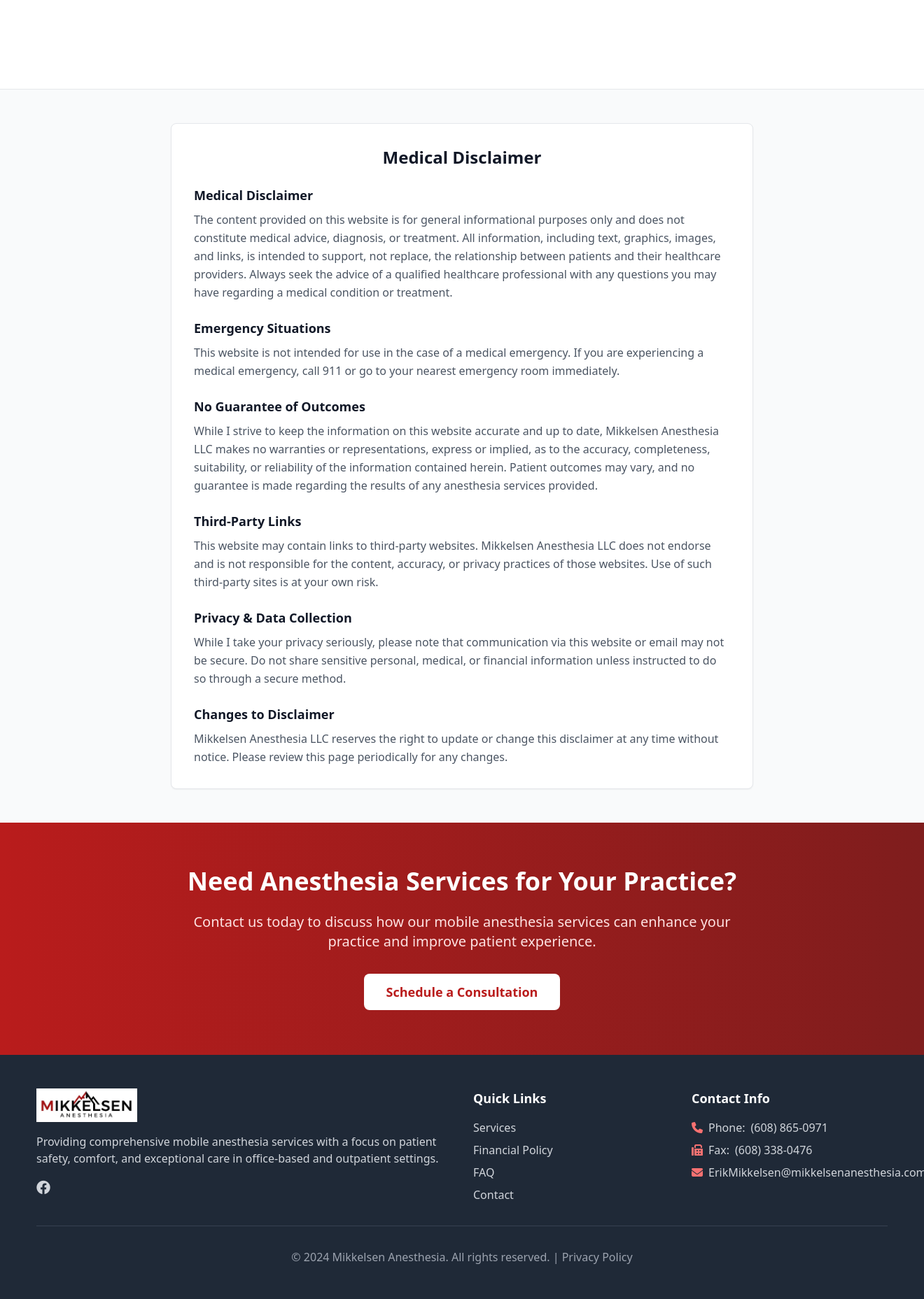
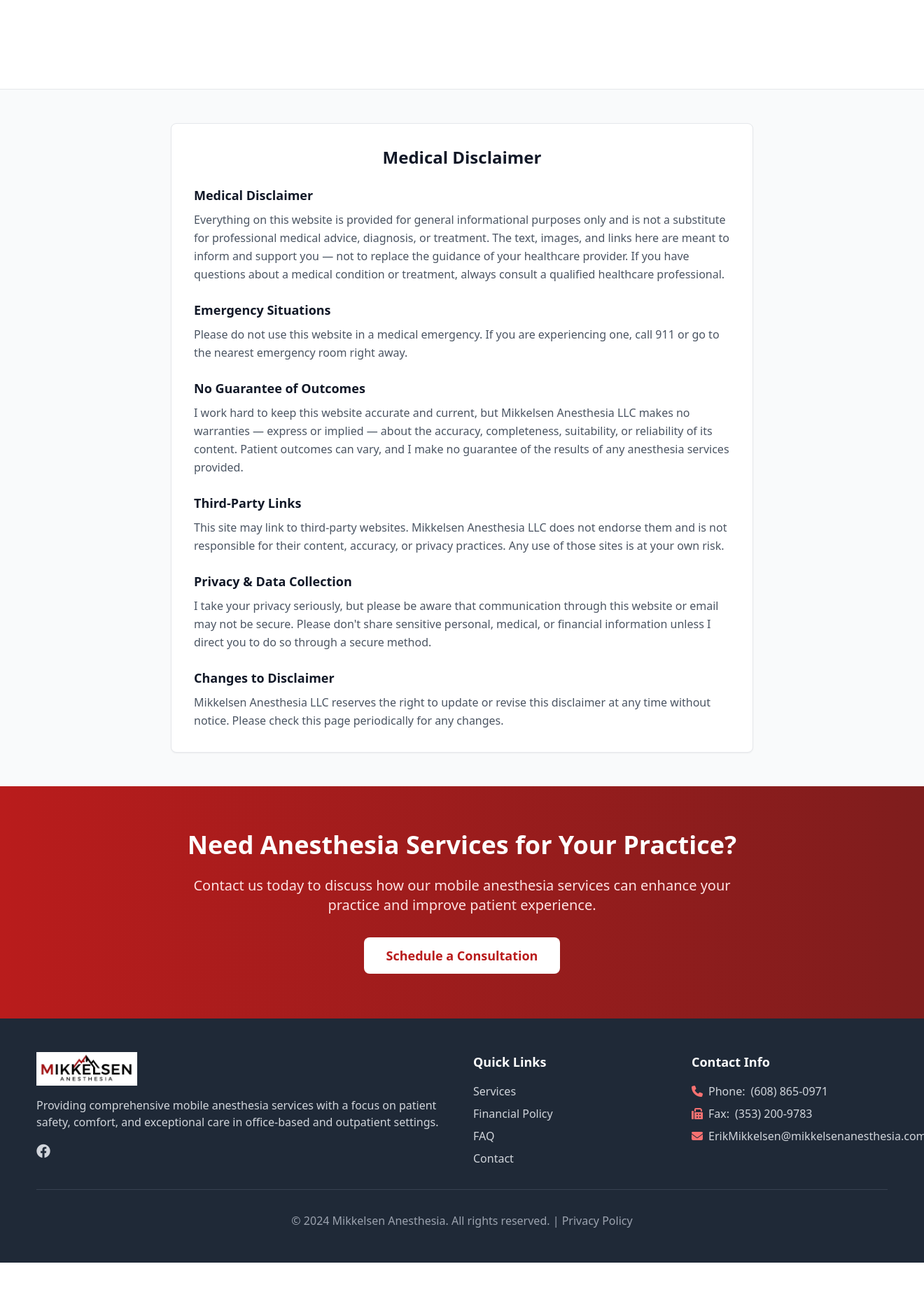
Before and after one commit to fredflores814/Mikkelsen-Anesthesia-Website, a Django app: page /services/ in a window 1320 px wide. Shown: the part 2250-4107 px from the top of the page at 70% size. After the commit the page ends 4055 px from the top, so only its background shows below. Run offline with Django 5.2, Linux system fonts and the light colour scheme; some libraries are stand-ins or nearby versions.

Commit message:
Final edits of rewording

```diff
--- a/templates/website/base.html
+++ b/templates/website/base.html
@@ -126,7 +126,7 @@
                         <li class="flex items-center">
                             <i class="fas fa-fax mr-2 text-red-400"></i>
                             <span class="text-gray-300 mr-2">Fax:</span>
-                            <span class="text-gray-300">(608) 338-0476</span>
+                            <span class="text-gray-300">(353) 200-9783</span>
                         </li>
                         <li class="flex items-center">
                             <i class="fas fa-envelope mr-2 text-red-400"></i>
--- a/templates/website/contact.html
+++ b/templates/website/contact.html
@@ -152,7 +152,7 @@
                             <i class="fas fa-fax text-red-600 text-xl mr-3"></i>
                             <h3 class="text-lg font-semibold text-gray-900">Fax</h3>
                         </div>
-                        <p class="text-gray-700 text-lg">(608) 338-0476</p>
+                        <p class="text-gray-700 text-lg">(353) 200-9783</p>
                     </div>
 
                     <div class="bg-red-50 border-l-4 border-red-600 p-6 rounded-lg">
--- a/templates/website/services.html
+++ b/templates/website/services.html
@@ -218,7 +218,7 @@
                 <div>
                     <h3 class="text-lg font-semibold text-gray-900 mb-2">Medical Disclaimer</h3>
                     <p class="text-gray-600 leading-relaxed">
-                        The content provided on this website is for general informational purposes only and does not constitute medical advice, diagnosis, or treatment. All information, including text, graphics, images, and links, is intended to support, not replace, the relationship between patients and their healthcare providers. Always seek the advice of a qualified healthcare professional with any questions you may have regarding a medical condition or treatment.
+                        Everything on this website is provided for general informational purposes only and is not a substitute for professional medical advice, diagnosis, or treatment. The text, images, and links here are meant to inform and support you — not to replace the guidance of your healthcare provider. If you have questions about a medical condition or treatment, always consult a qualified healthcare professional.
                     </p>
                 </div>
 
@@ -226,7 +226,7 @@
                 <div>
                     <h3 class="text-lg font-semibold text-gray-900 mb-2">Emergency Situations</h3>
                     <p class="text-gray-600 leading-relaxed">
-                        This website is not intended for use in the case of a medical emergency. If you are experiencing a medical emergency, call 911 or go to your nearest emergency room immediately.
+                        Please do not use this website in a medical emergency. If you are experiencing one, call 911 or go to the nearest emergency room right away.
                     </p>
                 </div>
 
@@ -234,7 +234,7 @@
                 <div>
                     <h3 class="text-lg font-semibold text-gray-900 mb-2">No Guarantee of Outcomes</h3>
                     <p class="text-gray-600 leading-relaxed">
-                        While I strive to keep the information on this website accurate and up to date, Mikkelsen Anesthesia LLC makes no warranties or representations, express or implied, as to the accuracy, completeness, suitability, or reliability of the information contained herein. Patient outcomes may vary, and no guarantee is made regarding the results of any anesthesia services provided.
+                        I work hard to keep this website accurate and current, but Mikkelsen Anesthesia LLC makes no warranties — express or implied — about the accuracy, completeness, suitability, or reliability of its content. Patient outcomes can vary, and I make no guarantee of the results of any anesthesia services provided.
                     </p>
                 </div>
 
@@ -242,7 +242,7 @@
                 <div>
                     <h3 class="text-lg font-semibold text-gray-900 mb-2">Third-Party Links</h3>
                     <p class="text-gray-600 leading-relaxed">
-                        This website may contain links to third-party websites. Mikkelsen Anesthesia LLC does not endorse and is not responsible for the content, accuracy, or privacy practices of those websites. Use of such third-party sites is at your own risk.
+                        This site may link to third-party websites. Mikkelsen Anesthesia LLC does not endorse them and is not responsible for their content, accuracy, or privacy practices. Any use of those sites is at your own risk.
                     </p>
                 </div>
 
@@ -250,7 +250,7 @@
                 <div>
                     <h3 class="text-lg font-semibold text-gray-900 mb-2">Privacy & Data Collection</h3>
                     <p class="text-gray-600 leading-relaxed">
-                        While I take your privacy seriously, please note that communication via this website or email may not be secure. Do not share sensitive personal, medical, or financial information unless instructed to do so through a secure method.
+                        I take your privacy seriously, but please be aware that communication through this website or email may not be secure. Please don't share sensitive personal, medical, or financial information unless I direct you to do so through a secure method.
                     </p>
                 </div>
 
@@ -258,7 +258,7 @@
                 <div>
                     <h3 class="text-lg font-semibold text-gray-900 mb-2">Changes to Disclaimer</h3>
                     <p class="text-gray-600 leading-relaxed">
-                        Mikkelsen Anesthesia LLC reserves the right to update or change this disclaimer at any time without notice. Please review this page periodically for any changes.
+                        Mikkelsen Anesthesia LLC reserves the right to update or revise this disclaimer at any time without notice. Please check this page periodically for any changes.
                     </p>
                 </div>
             </div>
```
